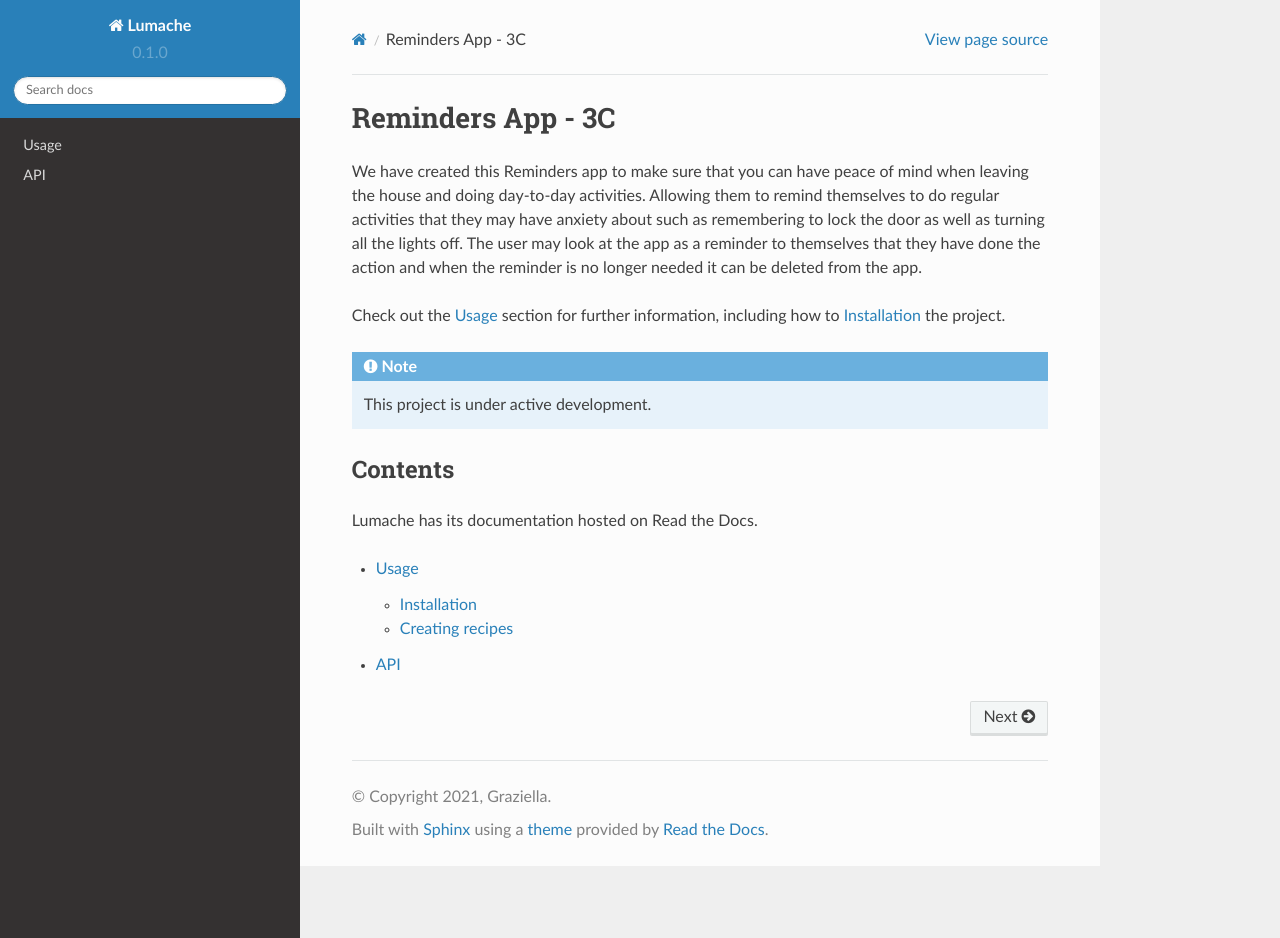
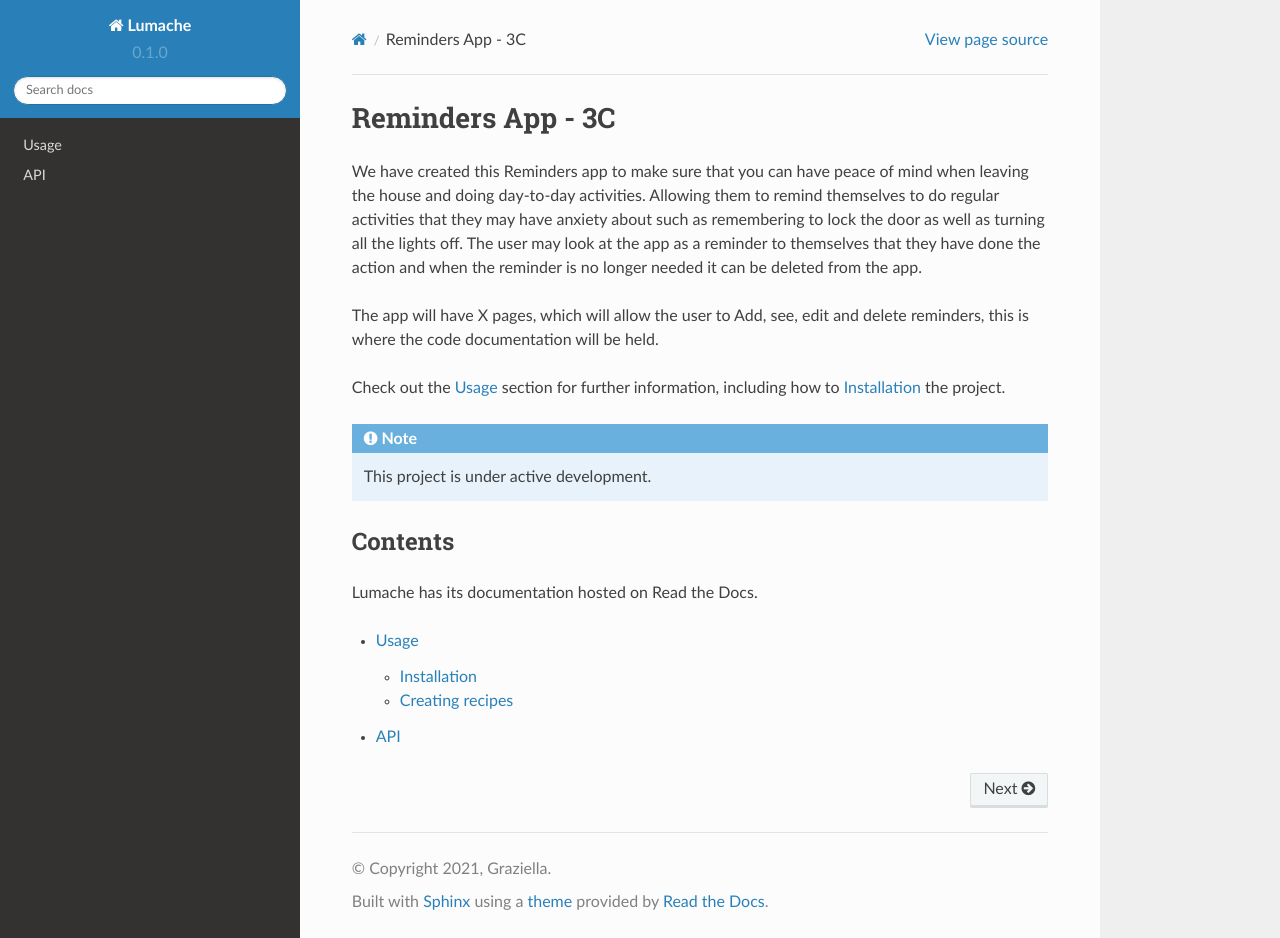
Before and after one commit to SE-sustainability/Project_code, a Sphinx documentation site: the page built from docs/source/index.rst, in a window 1280 px wide and 938 px high. Built offline with Sphinx 7.4.7 and the Read the Docs theme 2.0.0, drawn with Linux system fonts in a browser that asks for light colours.

Commit message:
Update index.rst

```diff
--- a/docs/source/index.rst
+++ b/docs/source/index.rst
@@ -1,6 +1,8 @@
 Reminders App - 3C
 ===================================
 We have created this Reminders app to make sure that you can have peace of mind when leaving the house and doing day-to-day activities. Allowing them to remind themselves to do regular activities that they may have anxiety about such as remembering to lock the door as well as turning all the lights off. The user may look at the app as a reminder to themselves that they have done the action and when the reminder is no longer needed it can be deleted from the app.
+
+The app will have X pages, which will allow the user to Add, see, edit and delete reminders, this is where the code documentation will be held.
 
 
 Check out the :doc:`usage` section for further information, including
```
